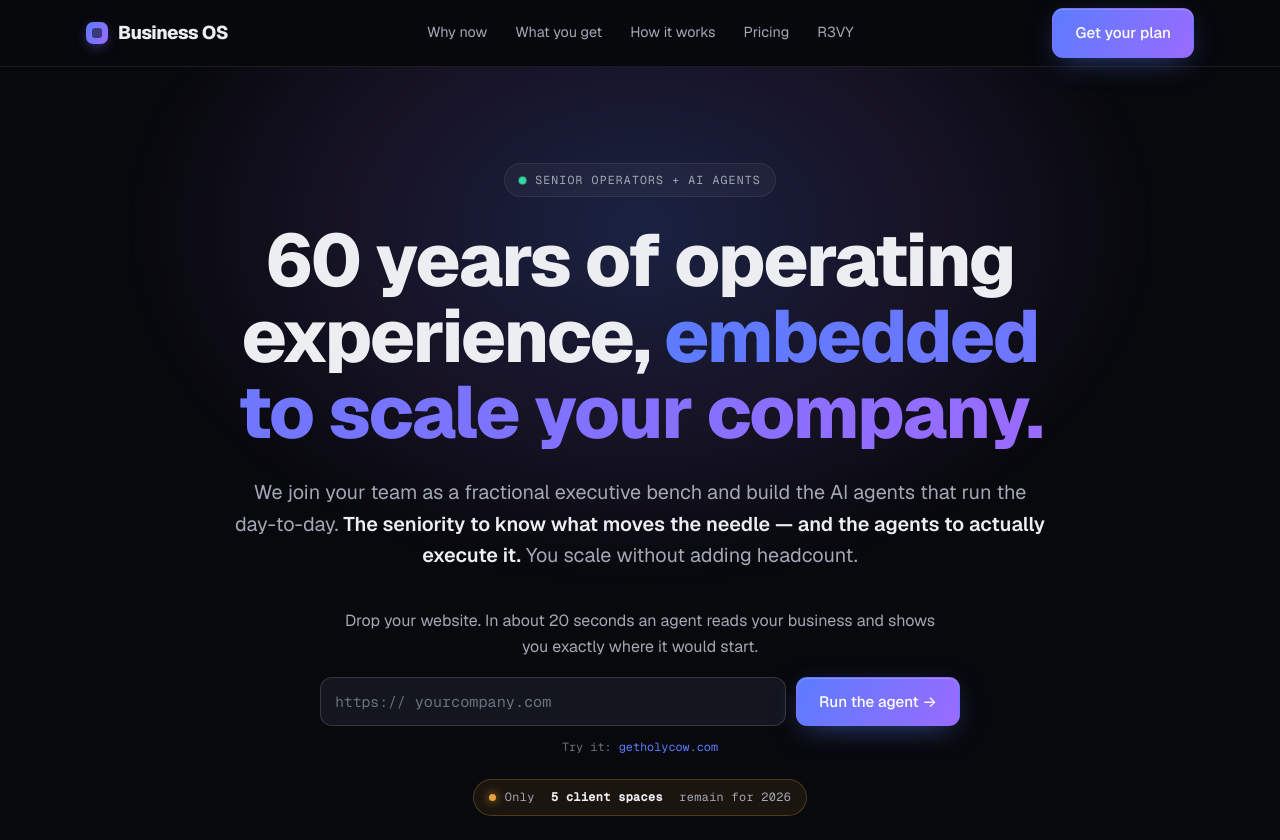
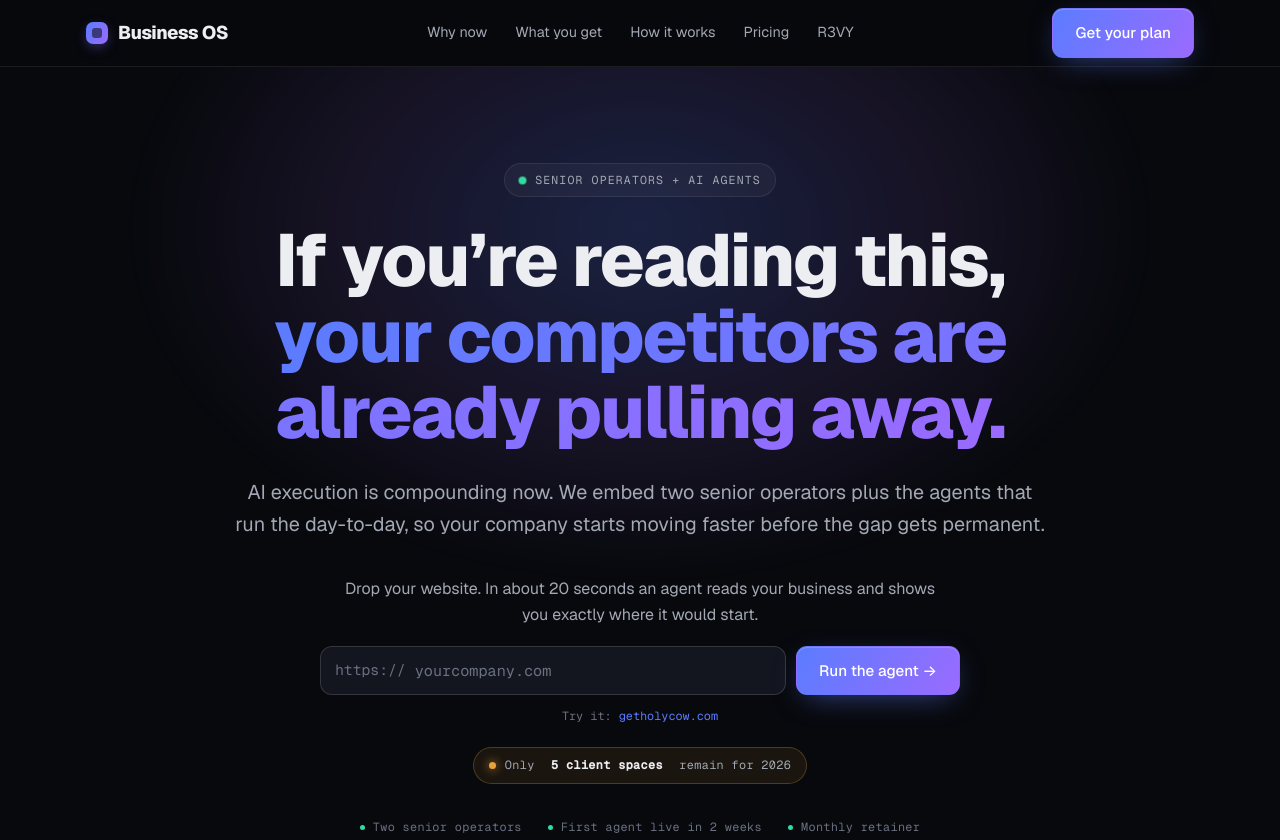
Before and after one commit to nipez/business-os-glimpse, a website: page public/index.html in a window 1280 px wide. Shown: the top 840 px of the page. Drawn offline with nearby package versions, Linux system fonts and the light colour scheme.

Commit message:
Sharpen hero urgency

```diff
--- a/public/index.html
+++ b/public/index.html
@@ -347,8 +347,8 @@
   <section class="hero">
     <div class="wrap">
       <span class="badge"><span class="live"></span>Senior operators + AI agents</span>
-      <h1>60 years of operating experience, <span class="grad-text">embedded to scale your company.</span></h1>
-      <p class="lede">We join your team as a fractional executive bench and build the AI agents that run the day-to-day. <b>The seniority to know what moves the needle — and the agents to actually execute it.</b> You scale without adding headcount.</p>
+      <h1>If you’re reading this, <span class="grad-text">your competitors are already pulling away.</span></h1>
+      <p class="lede">AI execution is compounding now. We embed two senior operators plus the agents that run the day-to-day, so your company starts moving faster before the gap gets permanent.</p>
       <div class="glimpse-lab" id="glimpse-lab">
         <p class="glimpse-intro">Drop your website. In about 20 seconds an agent reads your business and shows you exactly where it would start.</p>
         <div class="glimpse-form">
```
